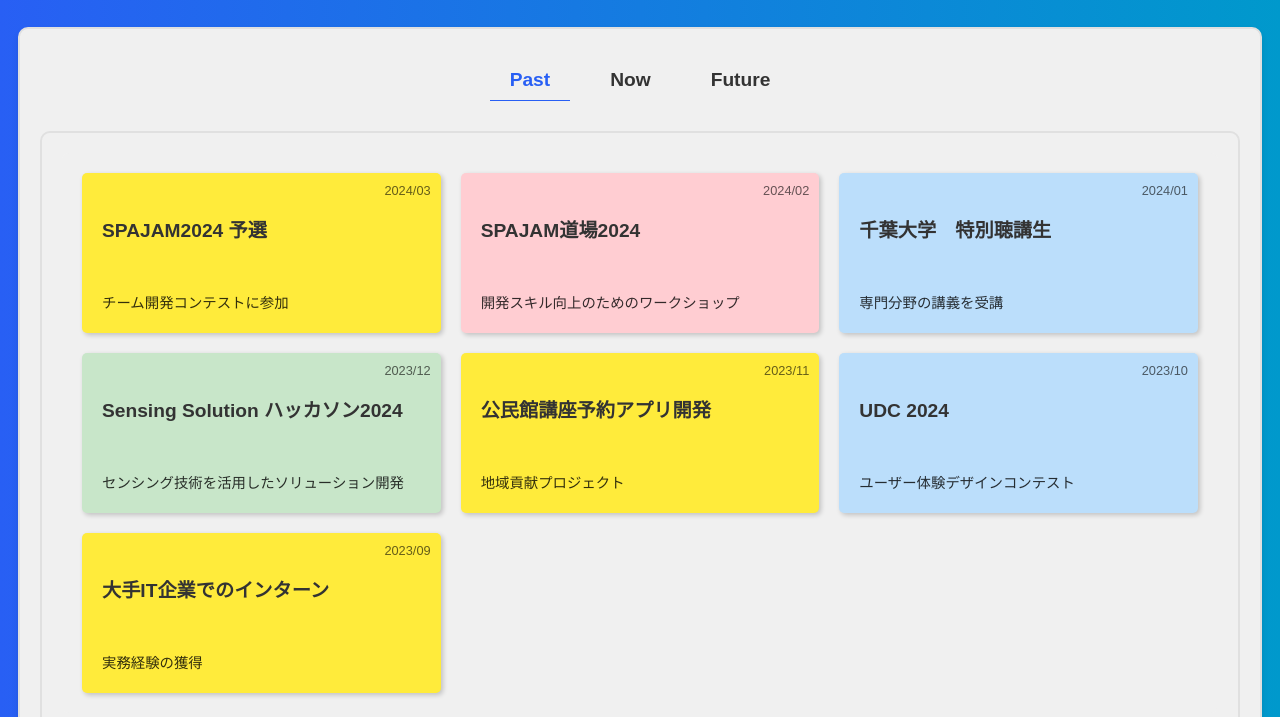
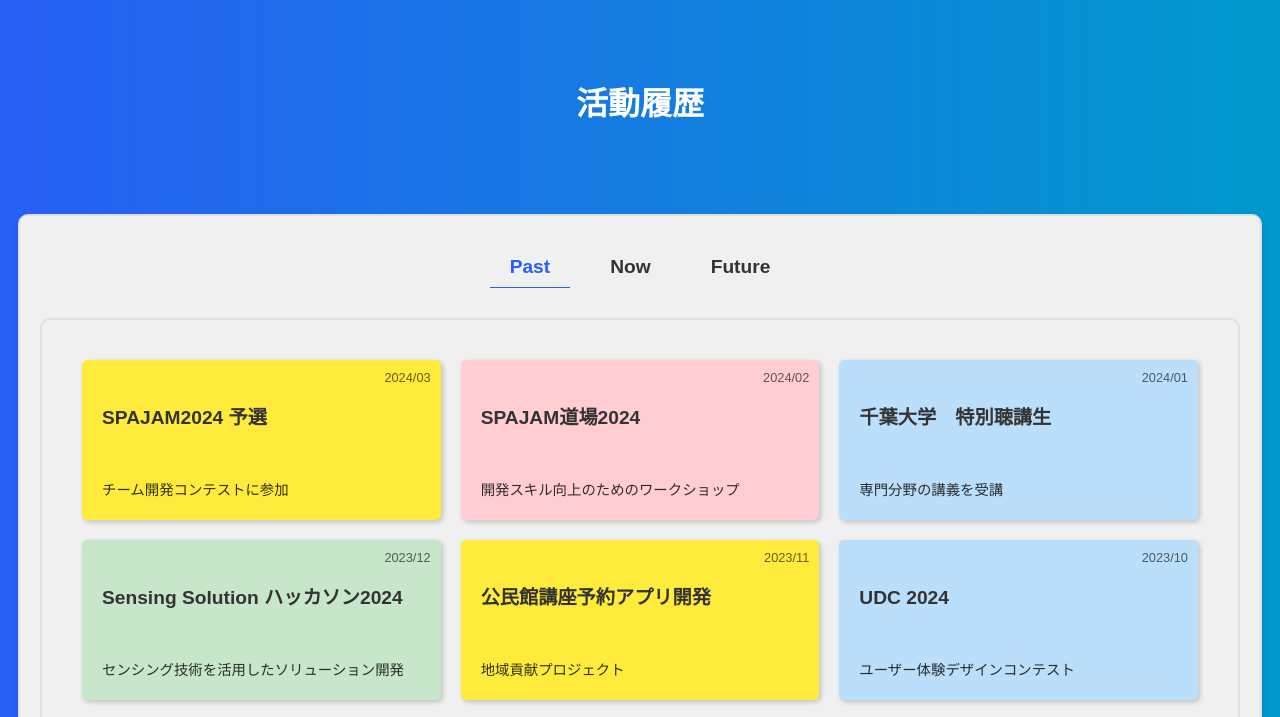
Before and after one commit to SolaIntegral/mypage2.github.io, a plain HTML site: page overview.html in a window 1280 px wide. Shown: the part 66-783 px from the top of the page. Drawn offline with nearby package versions, Linux system fonts and the light colour scheme.

Commit message:
タイトル追加

```diff
--- a/overview.html
+++ b/overview.html
@@ -9,6 +9,11 @@
     <title>Overview</title>
 </head>
 <body>
+    <!-- タイトル -->
+    <div class="report-container">
+        <h1>活動履歴</h1>
+    </div>
+
     <!-- ホワイトボードコンテナ -->
     <div class="timeline-container">
         <!-- タブナビゲーション -->
```
Also changed, not shown: showcase.html (+5 -0 lines).
